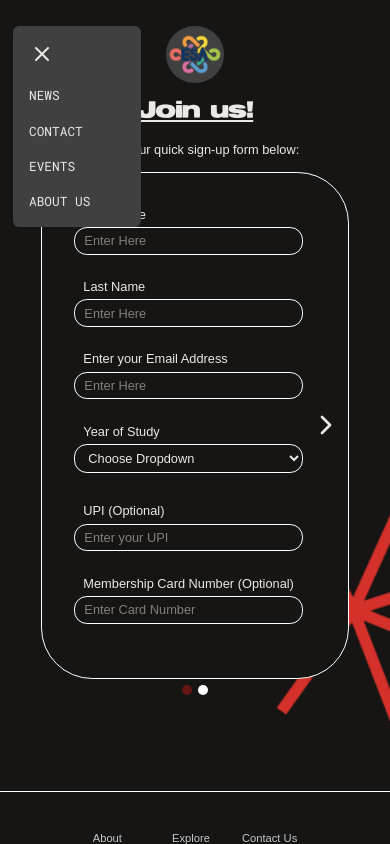
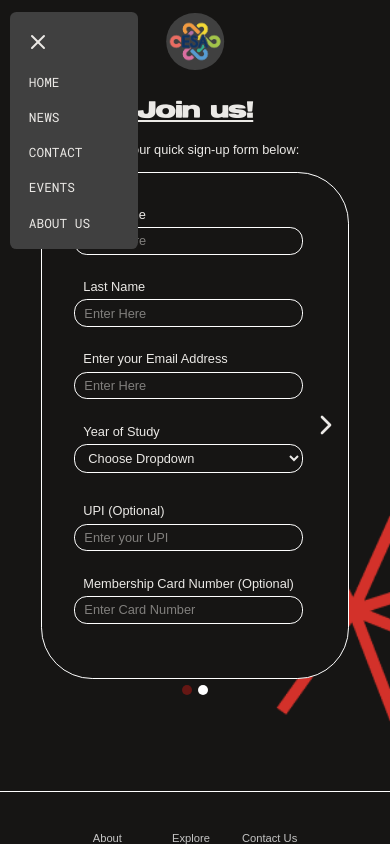
Before and after one commit to UoaWDCC/esa, a Next.js app: page /signup in a window 390 px wide. Both pictures are taken after a click on the button 41 px from the left and 54 px from the top of the page. Shown: the top 844 px of the page. Built offline with nearby package versions, Linux system fonts and the light colour scheme; a web font is replaced by a local one.

Commit message:
new animation and fixing position of esa logo in mobile navbar

```diff
--- a/src/components/navigation/Navbar.tsx
+++ b/src/components/navigation/Navbar.tsx
@@ -14,6 +14,10 @@ export default function Navbar() {
     };
 
     const links = [
+        {
+            name: "HOME",
+            href: "/",
+        },
         {
             name: "NEWS",
             href: "/news",
@@ -53,46 +57,53 @@ export default function Navbar() {
                 </Link>
             </nav>
 
-            <nav className="md:hidden fixed top-5 left-0 right-0 z-50">
-                <div className="flex justify-between items-center px-4 py-3">
+            {/* Mobile Navbar */}
+            <>
+                <div className="fixed top-4 left-3 z-50 md:hidden">
+                    <div>
                         <button
                             onClick={toggleMenu}
                             className="w-18 h-18 rounded-full flex items-center justify-center text-primary-white hover:text-primary-grey transition-colors hover:cursor-pointer bg-primary-grey-light"
                             aria-label="Toggle menu"
                         >
+                        <AnimatePresence mode="wait" initial={false}>
+                            {isOpen ? (
+                            <motion.div
+                                key="close-icon"
+                                initial={{ opacity: 0, scale: 0.8 }}
+                                animate={{ opacity: 1, scale: 1 }}
+                                exit={{ opacity: 0, scale: 0.8 }}
+                                transition={{ duration: 0.1 }}
+                                className={"flex z-[60]"}
+                            >
+                                <X />
+                            </motion.div>
+                            ) : (
+                            <motion.div
+                                key="menu-icon"
+                                initial={{ opacity: 0, scale: 0.8 }}
+                                animate={{ opacity: 1, scale: 1 }}
+                                exit={{ opacity: 0, scale: 0.8 }}
+                                transition={{ duration: 0.1 }}
+                                className="flex z-[60]"
+                            >
                                 <Menu />
+                            </motion.div>
+                            )}
+                        </AnimatePresence>
                         </button>
-                    <Link
-                        href="/"
-                        className="w-18 h-18 rounded-full flex items-center justify-center bg-primary-grey-light"
-                    >
-                        <Image
-                            src="/images/logo/esa_logo.png"
-                            alt="ESA Logo"
-                            height={55}
-                            width={66}
-                        />
-                    </Link>
-                    <div className="w-18"></div>
                     </div>
 
                     <AnimatePresence>
                         {isOpen && (
                             <motion.div
-                            initial={{ opacity: 0, x: -20 }}
-                            animate={{ opacity: 1, x: 1 }}
-                            exit={{ opacity: 0, x: -20 }}
-                            transition={{ duration: 0.2 }}
-                            className="absolute top-1 left-[12px] w-40 rounded-lg mt-2 bg-primary-grey-light"
+                                initial={{ x: -150 }}
+                                animate={{ x: 1 }}
+                                exit={{ x: -150 }}
+                                transition={{ duration: 0.1 }}
+                                className="absolute -top-[7px] -left-[1px] mt-2 w-40 rounded-lg bg-primary-grey-light z-40"
                             >
-                            <button
-                                onClick={toggleMenu}
-                                className="w-18 h-18 rounded-full flex items-center justify-center text-primary-white hover:text-primary-grey transition-colors hover:cursor-pointer bg-primary-grey-light"
-                                aria-label="Toggle menu"
-                            >
-                                <X className={'z-50'} />
-                            </button>
-                            <div className="flex flex-col pb-4  px-4 space-y-3 font-roboto-mono text-primary-white">
+                                <div className="flex flex-col pt-18 pb-4 px-5 space-y-3 font-roboto-mono text-primary-white">
                                     {links.map((link) => (
                                         <Link
                                             key={link.name}
@@ -107,7 +118,22 @@ export default function Navbar() {
                             </motion.div>
                         )}
                     </AnimatePresence>
-            </nav>
+                </div>
+
+                <div className="absolute top-4 left-1/2 transform -translate-x-1/2 z-40 md:hidden">
+                    <Link
+                        href="/"
+                        className="w-18 h-18 rounded-full flex items-center justify-center bg-primary-grey-light"
+                    >
+                        <Image
+                            src="/images/logo/esa_logo.png"
+                            alt="ESA Logo"
+                            height={55}
+                            width={66}
+                        />
+                    </Link>
+                </div>
+            </>
         </>
     );
 }
```
Lines whose indentation alone changed are shown as unchanged.
